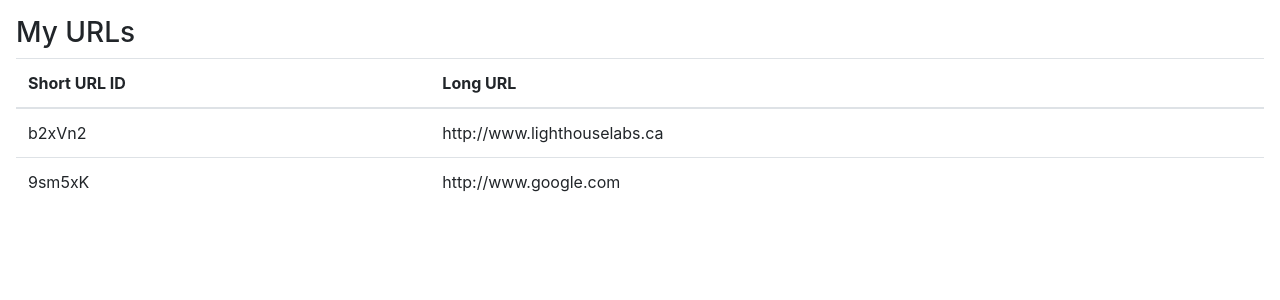
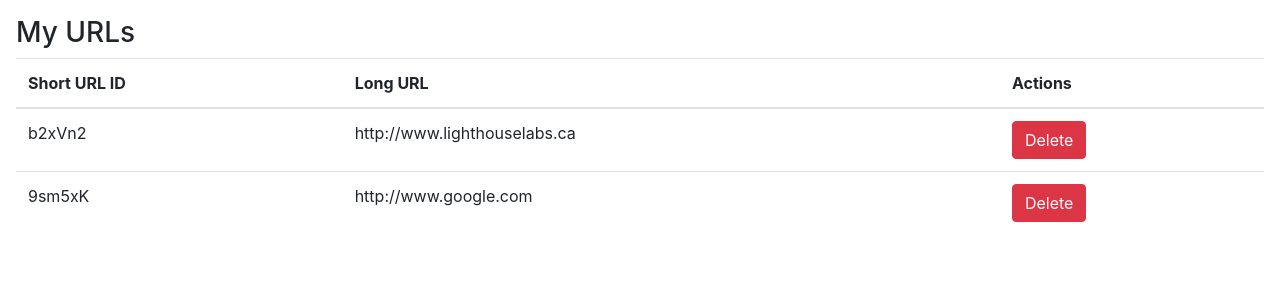
Before and after one commit to Tnguyen3110/tinyapp, a Node server app: page /urls in a window 1280 px wide. Shown: the part 56-356 px from the top of the page. Run offline with Node 20, Linux system fonts and the light colour scheme; some libraries are stand-ins or nearby versions.

Commit message:
add DELTE form for each shortURL

```diff
--- a/views/urls_index.ejs
+++ b/views/urls_index.ejs
@@ -25,6 +25,7 @@
           <tr>
             <th scope="col">Short URL ID</th>
             <th scope="col">Long URL</th>
+            <th scope="col">Actions</th> <!-- Add the delete form for each URL -->
           </tr>
         </thead>
         <tbody>
@@ -32,6 +33,11 @@
             <tr>
               <td><%= id %></td>
               <td><%= urls[id] %></td>
+              <td> <!-- Add the delete form for each URL -->
+                <form method="POST" action="/urls/<%= id %>/delete">
+                  <button type="submit" class="btn btn-danger">Delete</button>
+                </form>
+              </td>
             </tr>
           <% } %>
         </tbody>
```
